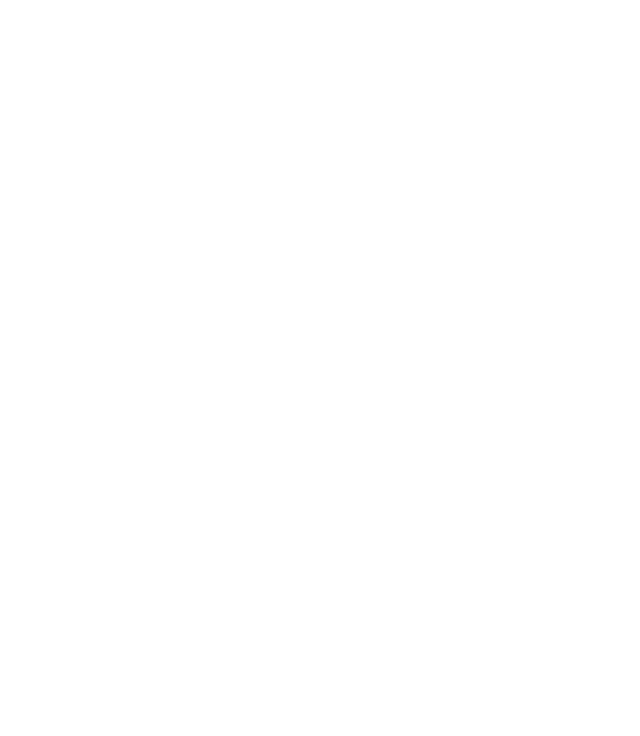
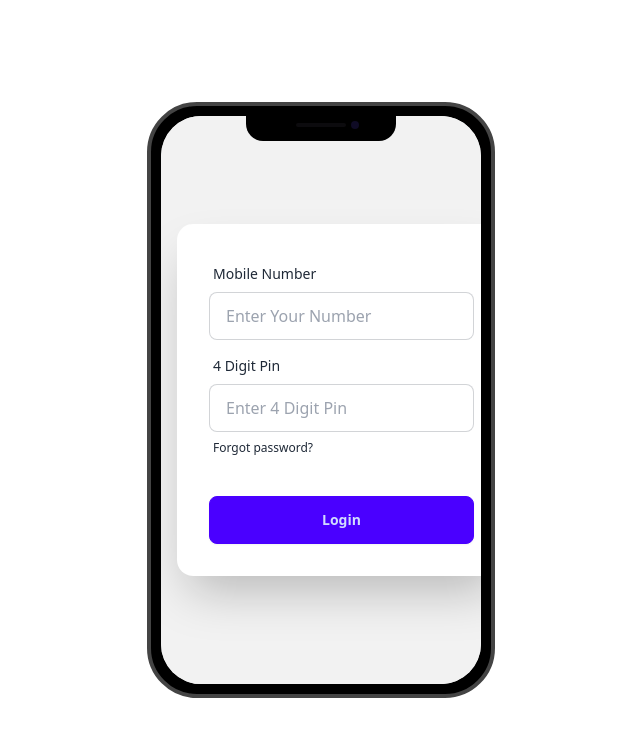
Before and after one commit to Sheikh-Farid77/Payoo-MFS, a website built with Vite: page index.html in a window 1280 px wide. Shown: the whole page, without its empty margins (319-959 px from the left). Built offline with nearby package versions, Linux system fonts and the light colour scheme.

Commit message:
login page done

```diff
--- /dev/null
+++ b/home.html
@@ -0,0 +1,11 @@
+<!DOCTYPE html>
+<html lang="en">
+<head>
+    <meta charset="UTF-8">
+    <meta name="viewport" content="width=device-width, initial-scale=1.0">
+    <title>Payoo Home Page</title>
+</head>
+<body>
+
+</body>
+</html>
--- a/index.html
+++ b/index.html
@@ -1,13 +1,62 @@
 <!DOCTYPE html>
 <html lang="en">
-<head>
-    <meta charset="UTF-8">
-    <meta name="viewport" content="width=device-width, initial-scale=1.0">
-    <title>Document</title>
+  <head>
+    <meta charset="UTF-8" />
+    <meta name="viewport" content="width=device-width, initial-scale=1.0" />
+    <title>Payoo-MFS</title>
     <!-- css file link -->
-     <link rel="stylesheet" href="./css/main.css">
-</head>
-<body>
-
-</body>
+    <link rel="stylesheet" href="./css/main.css" />
+  </head>
+  <body>
+    <main class="flex justify-center items-center h-screen">
+      <div class="mockup-phone">
+        <div class="camera"></div>
+        <div class="display">
+          <div class="artboard artboard-demo phone-1">
+            <div class="hero bg-base-200 min-h-screen">
+              <div class="hero-content">
+                <div
+                  class="card bg-base-100 w-full max-w-sm shrink-0 shadow-2xl"
+                >
+                  <form class="card-body">
+                    <div class="form-control">
+                      <label class="label">
+                        <span class="label-text">Mobile Number</span>
+                      </label>
+                      <input id="phone-number"
+                        type="text"
+                        placeholder="Enter Your Number"
+                        class="input input-bordered"
+                        required
+                      />
+                    </div>
+                    <div class="form-control">
+                      <label class="label">
+                        <span class="label-text">4 Digit Pin</span>
+                      </label>
+                      <input
+                        type="password" id="pin-number"
+                        placeholder="Enter 4 Digit Pin"
+                        class="input input-bordered"
+                        required autocomplete="off"
+                      />
+                      <label class="label">
+                        <a href="#" class="label-text-alt link link-hover"
+                          >Forgot password?</a
+                        >
+                      </label>
+                    </div>
+                    <div class="form-control mt-6">
+                      <button id="login-btn" class="btn btn-primary">Login</button>
+                    </div>
+                  </form>
+                </div>
+              </div>
+            </div>
+          </div>
+        </div>
+      </div>
+    </main>
+    <script src="./js/login.js"></script>
+  </body>
 </html>
--- /dev/null
+++ b/js/login.js
@@ -0,0 +1,15 @@
+const loginBtn = document.getElementById('login-btn');
+
+loginBtn.addEventListener('click', function (event) {
+    event.preventDefault();
+    const phoneNumber = document.getElementById('phone-number').value;
+    const pinNumber = document.getElementById('pin-number').value;
+
+    if (phoneNumber === '1234' & pinNumber === '1234') {
+        window.location.href = '../home.html'
+    } else {
+        alert('Please Insert Valid Number Or Pin...!')
+    }
+
+
+})
--- a/tailwind.config.js
+++ b/tailwind.config.js
@@ -4,5 +4,7 @@ module.exports = {
   theme: {
     extend: {},
   },
-  plugins: [],
+  plugins: [
+    require('daisyui'),
+  ],
 }
```
